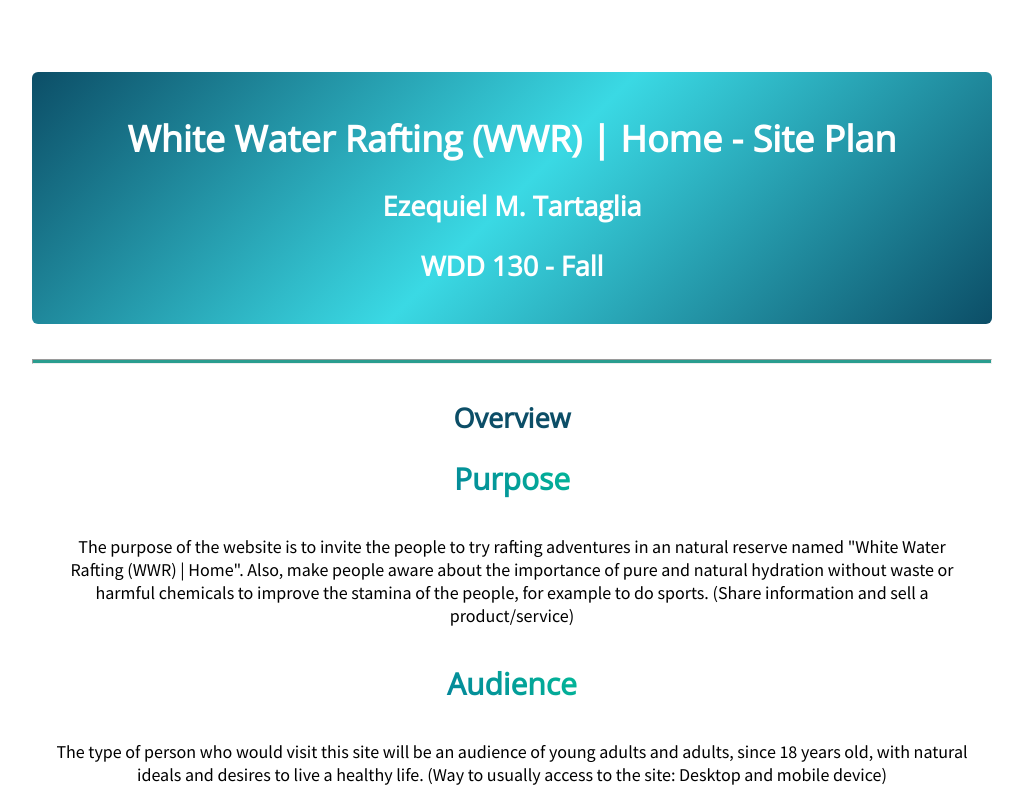
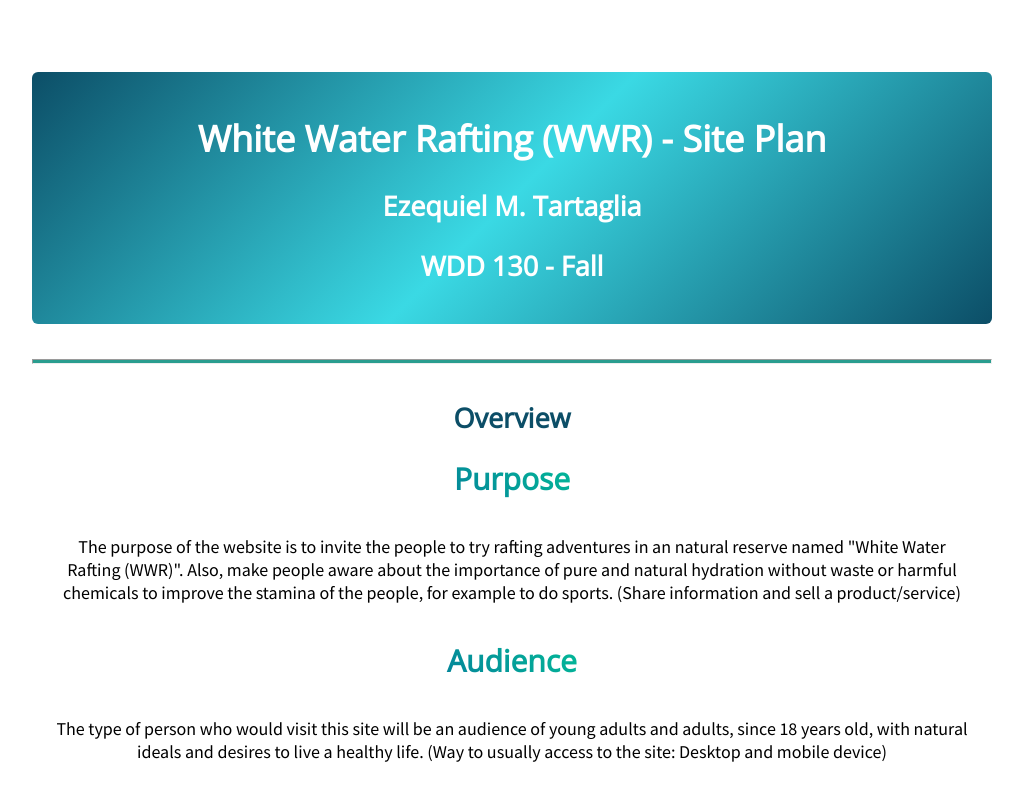
Before and after one commit to EzequielTartaglia/WDD-130-BYU, a plain HTML site: page wwr/site-plan-rafting.html in a window 1280 px wide. Shown: the top 807 px of the page, without its empty margins (128-1151 px from the left). Drawn offline with nearby package versions, Linux system fonts and the light colour scheme.

Commit message:
Update site-plan-rafting.html

```diff
--- a/wwr/site-plan-rafting.html
+++ b/wwr/site-plan-rafting.html
@@ -7,7 +7,7 @@
   <link type="text/css" rel="stylesheet" href="styles/site-plan-rafting.css" />
 <body>
   <header>
-    <h1>White Water Rafting (WWR) | Home - Site Plan</h1>
+    <h1> White Water Rafting (WWR) - Site Plan</h1>
     <h2>Ezequiel M. Tartaglia</h2>
     <h2>WDD 130 - Fall</h2>
     <!-- In the header above, add the name of your site, your name and class number. For example if you are in section 3 you would put WDD 130-03 -->
@@ -18,7 +18,7 @@
     <h2>Overview</h2>
     <h3>Purpose</h3>
     <p>The purpose of the website is to invite the people to
-        try rafting adventures in an natural reserve named "White Water Rafting (WWR) | Home".
+        try rafting adventures in an natural reserve named "White Water Rafting (WWR)".
         Also, make people aware about the importance of pure and natural
         hydration without waste or harmful chemicals to improve the stamina
         of the people, for example to do sports.
```
